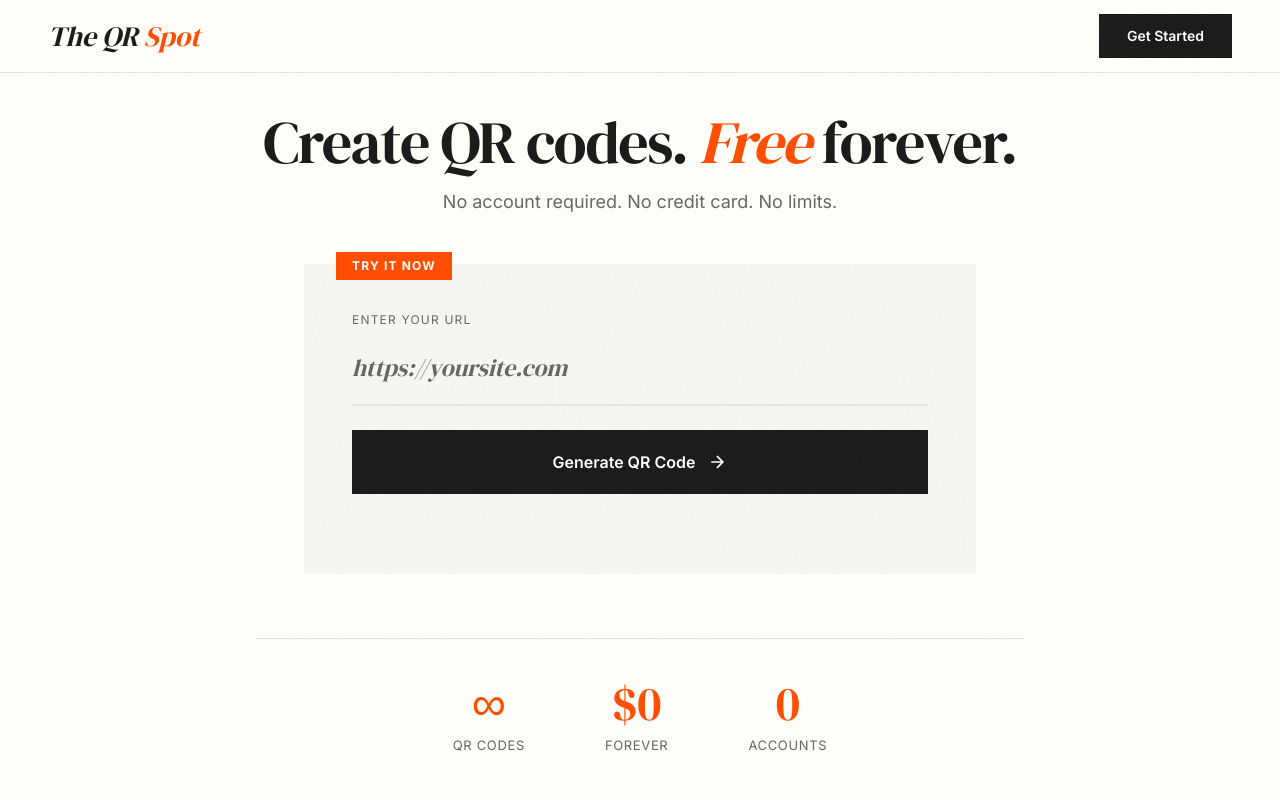
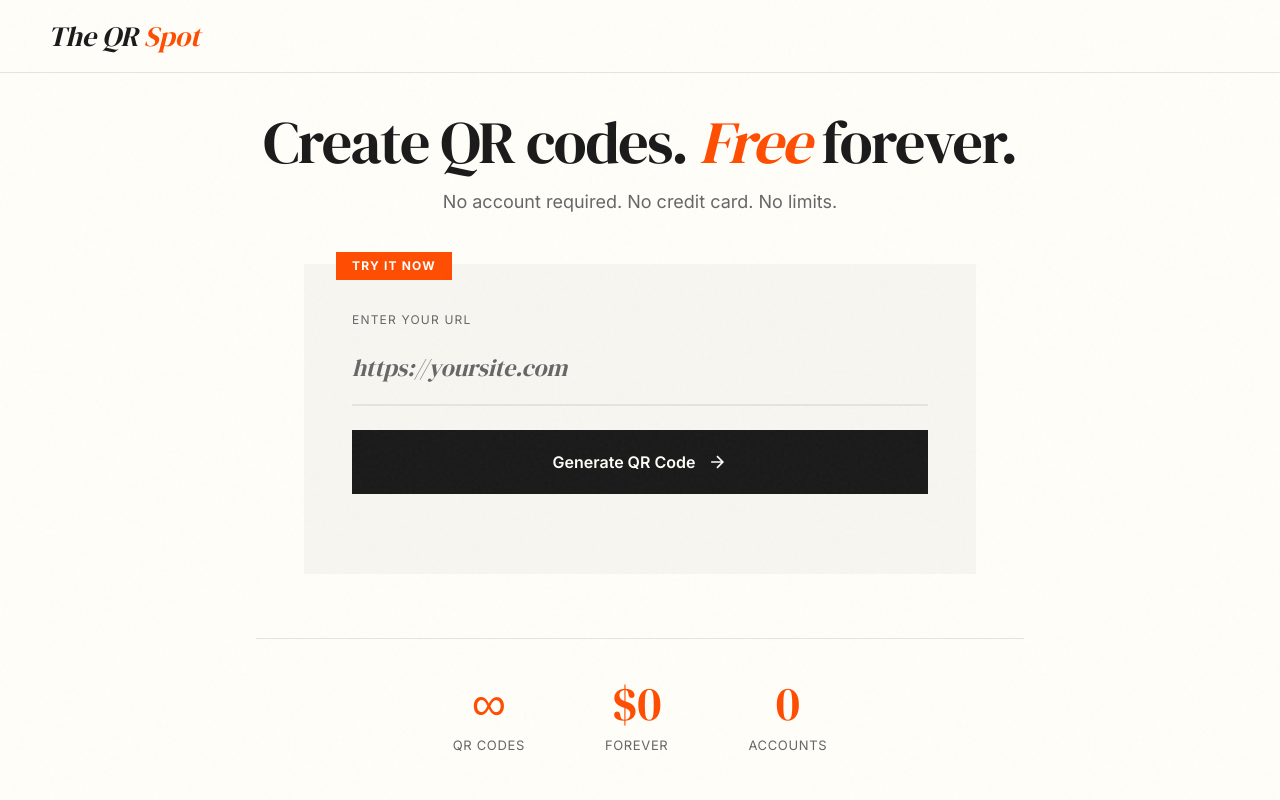
Before and after one commit to heliosinnovations/oneqr, a Next.js app: page / in a window 1280 px wide. Shown: the top 800 px of the page. Built offline with nearby package versions, Linux system fonts and the light colour scheme.

Commit message:
Remove 'Get Started' button from nav
- Generator is already above the fold
- No need to scroll or click to reach it
- Cleaner, simpler navigation (logo only)

Co-Authored-By: Claude Sonnet 4.5 <noreply@anthropic.com>

```diff
--- a/src/app/page.tsx
+++ b/src/app/page.tsx
@@ -27,16 +27,6 @@ export default function Home() {
               aria-label="The QR Spot - Home"
             >
               The QR <span className="text-accent">Spot</span>
-            </Link>
-
-
-            {/* CTA Button */}
-            <Link
-              href="#qr-generator"
-              className="bg-fg px-7 py-3 text-sm font-semibold text-bg transition-colors hover:bg-accent focus:outline-none focus:ring-2 focus:ring-accent focus:ring-offset-2"
-              role="button"
-            >
-              Get Started
             </Link>
           </div>
         </nav>
```
